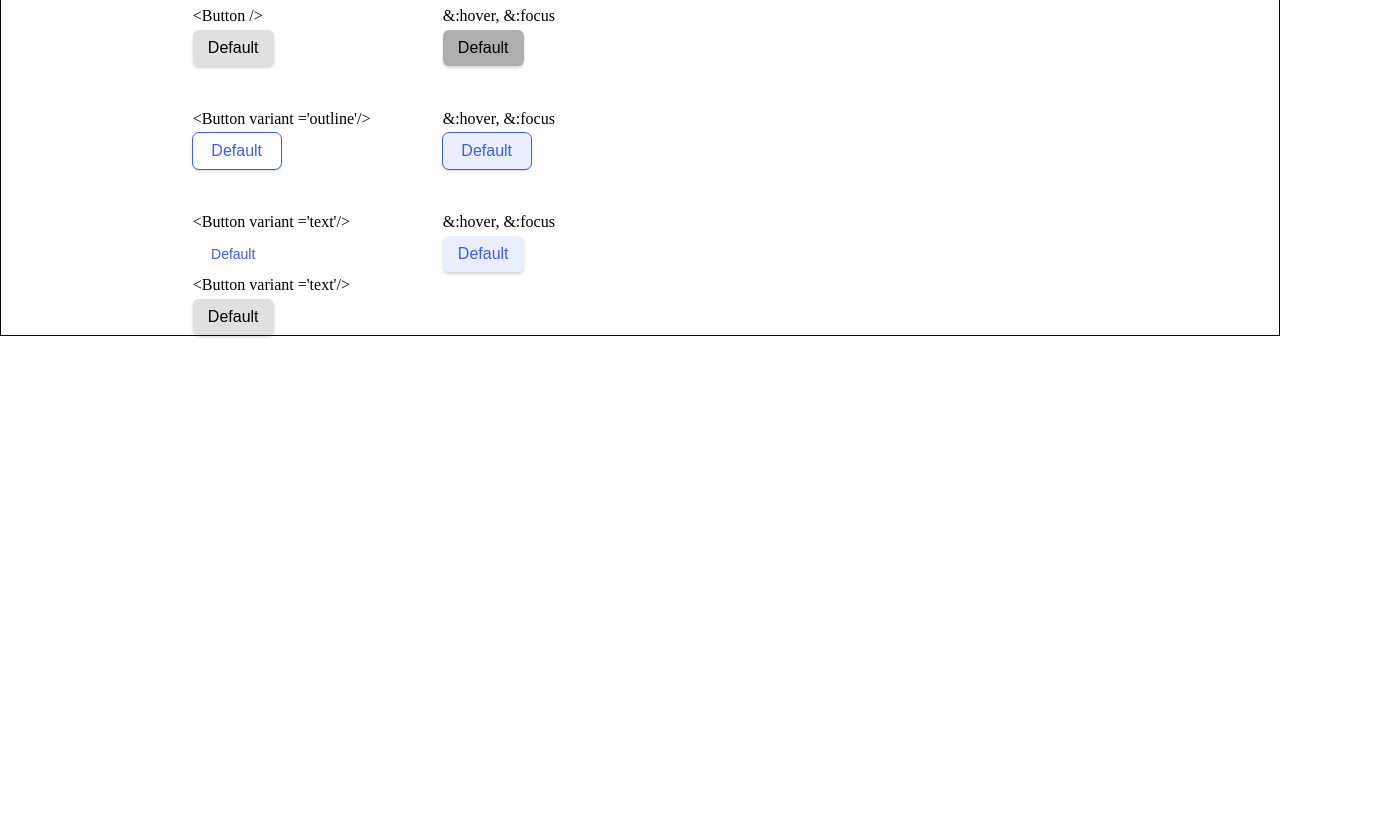
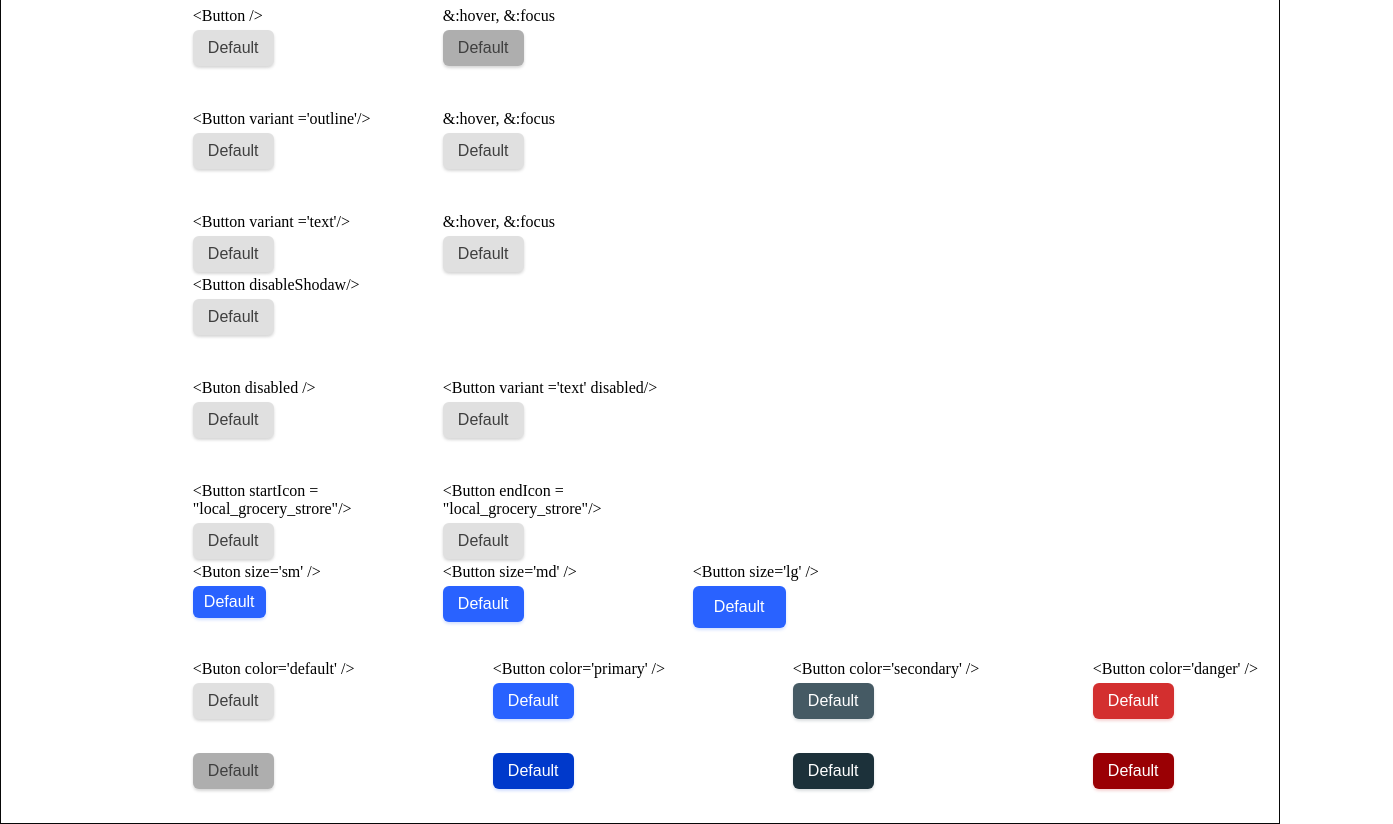
Before and after one commit to DarioPrazeres/button-component, a React (Create React App) app: page / in a window 1280 px wide. Shown: the part 180-1004 px from the top of the page, 1393 px wide, since content can reach past the window. Before the commit the page ends 800 px from the top, so only its background shows below. Built offline with nearby package versions, Linux system fonts and the light colour scheme.

Commit message:
update classes principal

```diff
--- a/src/App.css
+++ b/src/App.css
@@ -29,52 +29,75 @@ p{
   grid-template-columns: repeat(2, 250px);
 }
 /*-----------------Button Library --------------*/
-.btn,
-.btn-def,
-.btn-out,
-.btn-out-hover,
-.btn-text,
-.btn-text-hover{
+.btn{
   width: 81px;
   height: 36px;
   border: none;
   border-radius: 6px;
   font-size: 16px;
+  color: #3f3f3f;
   background-color: #e0e0e0;
   box-shadow: 0px 2px 3px rgb(51, 51, 51, 0.2);
 }
+
 /*Style of default button*/
-.btn:hover{
-  background-color: #e0e0e0;
+.btn-hover{
+  background-color: #aeaeae
 }
-.btn-def{
-  background-color: #aeaeae;
+.btn-primary{
+  box-shadow: 0px 2px 3px rgb(41, 98, 255, 0.2);
+  background-color: #2962ff;
+  color: white;
 }
-/*Style of variant outline button*/
-.btn-out,
-.btn-out-hover{
-  width: 88px;
-  background: none;
-  outline: 1px solid #3d5afe;
-  color: #3d5afe;
+.btn-primary:hover,
+.btn-primary-hover{
+  color: white;
+  background-color: #0039cb;
+  box-shadow: 0px 2px 3px rgb(41, 98, 255, 0.2);
 }
-.btn-out-hover,
-.btn-out:hover{
-  background-color: rgba(41, 98, 255, 0.1);
+.btn-secondary{
+  box-shadow: 0px 2px 3px rgb(69, 90, 100, 0.2);
+  background-color: #455a64;
+  color: white;
 }
-/*Style of variant text button*/
-.btn-text{
-  font-size: 14px;
-  font-weight: 500;
-  color: #3d5afe;
-  border: none;
-  box-shadow: none;
-  background: none;
+.btn-secondary:hover,
+.btn-secondary-hover{
+  box-shadow: 0px 2px 3px rgb(69, 90, 100, 0.2);
+  background-color: #1c313a;
+  color: white;
 }
-.btn-text-hover{
-  color: #3d5afe;
+.btn-danger{
+  box-shadow: 0px 2px 3px rgb(211, 47, 47, 0.2);
+  background-color: #d32f2f;
+  color: white;
 }
-.btn-text:hover,
-.btn-text-hover{
-  background-color: rgb(41, 98, 255, 0.1);
+.btn-danger:hover,
+.btn-danger-hover{
+  box-shadow: 0px 2px 3px rgb(211, 47, 47, 0.2);
+  background-color: #9a0004;
+  color: white;
 }
+/*---------Size Style of button ------------*/
+.btn-sm{
+  width: 73px;
+  height: 32px;
+}
+.btn-md{
+  width: 81px;
+  height: 36px;
+}
+.btn-lg{
+  width: 93px;
+  height: 42px;
+}
+/*-------------- The First and principal class of button ----------------*/
+.section-btn-default{
+  display: grid;
+  grid-template-columns:  repeat(4, 300px);
+  grid-template-rows: auto 70px 70px;
+}
+.section-btn-size{
+  display: grid;
+  grid-template-columns: repeat(3, 250px);
+  grid-template-rows: auto 70px;
+}
--- a/src/App.js
+++ b/src/App.js
@@ -16,28 +16,77 @@ class App extends Component {
             <p>{`&:hover, &:focus`}</p>
             <div><Button text='Default' className='btn'/>
             </div>
-            <div><Button text='Default' className='btn-def'/>
+            <div><Button text='Default' className='btn btn-hover'/>
             </div>
           </div>
           <div className='btn-default'>
             <p>{`<Button variant ='outline'/>`}</p>
             <p>{`&:hover, &:focus`}</p>
-            <div><Button text='Default' className='btn-out'/>
+            <div><Button text='Default' className='btn'/>
             </div>
-            <div><Button text='Default' className='btn-out-hover' hover=''/>
+            <div><Button text='Default' className='btn' hover=''/>
             </div>
           </div>
           <div className='btn-default'>
             <p>{`<Button variant ='text'/>`}</p>
             <p>{`&:hover, &:focus`}</p>
-            <div><Button text='Default' className='btn-text'/>
+            <div><Button text='Default' className='btn'/>
             </div>
-            <div><Button text='Default' className='btn-text-hover' hover=''/>
+            <div><Button text='Default' className='btn' hover=''/>
             </div>
           </div>
           <div className='btn-disable'>
-            <p>{`<Button variant ='text'/>`}</p>
+            <p>{`<Button disableShodaw/>`}</p>
             <div><Button text='Default' className='btn disableShadow'/>
+            </div>
+          </div>
+          <div className='btn-default'>
+            <p>{`<Buton disabled />`}</p>
+            <p>{`<Button variant ='text' disabled/>`}</p>
+            <div><Button text='Default' className='btn'/>
+            </div>
+            <div><Button text='Default' className='btn' hover=''/>
+            </div>
+          </div>
+          <div className='btn-default'>
+            <p>{`<Button startIcon = "local_grocery_strore"/>`}</p>
+            <p>{`<Button endIcon = "local_grocery_strore"/>`}</p>
+            <div><Button text='Default' className='btn'/>
+            </div>
+            <div><Button text='Default' className='btn' hover=''/>
+            </div>
+          </div>
+          <div className='section-btn-size'>
+            <p>{`<Buton size='sm' />`}</p>
+            <p>{`<Button size='md' />`}</p>
+            <p>{`<Button size='lg' />`}</p>
+            <div><Button text='Default' className='btn btn-primary btn-sm'/>
+            </div>
+            <div><Button text='Default' className='btn btn-primary btn-md'/>
+            </div>
+            <div><Button text='Default' className='btn btn-primary btn-lg'/>
+            </div>
+          </div>
+          <div className='section-btn-default'>
+            <p>{`<Buton color='default' />`}</p>
+            <p>{`<Button color='primary' />`}</p>
+            <p>{`<Button color='secondary' />`}</p>
+            <p>{`<Button color='danger' />`}</p>
+            <div><Button text='Default' className='btn'/>
+            </div>
+            <div><Button text='Default' className='btn btn-primary' hover=''/>
+            </div>
+            <div><Button text='Default' className='btn btn-secondary' hover=''/>
+            </div>
+            <div><Button text='Default' className='btn btn-danger' hover=''/>
+            </div>
+            <div><Button text='Default' className='btn btn-hover' hover=''/>
+            </div>
+            <div><Button text='Default' className='btn btn-primary-hover' hover=''/>
+            </div>
+            <div><Button text='Default' className='btn btn-secondary-hover' hover=''/>
+            </div>
+            <div><Button text='Default' className='btn btn-danger-hover' hover=''/>
             </div>
           </div>
         </section>
```
